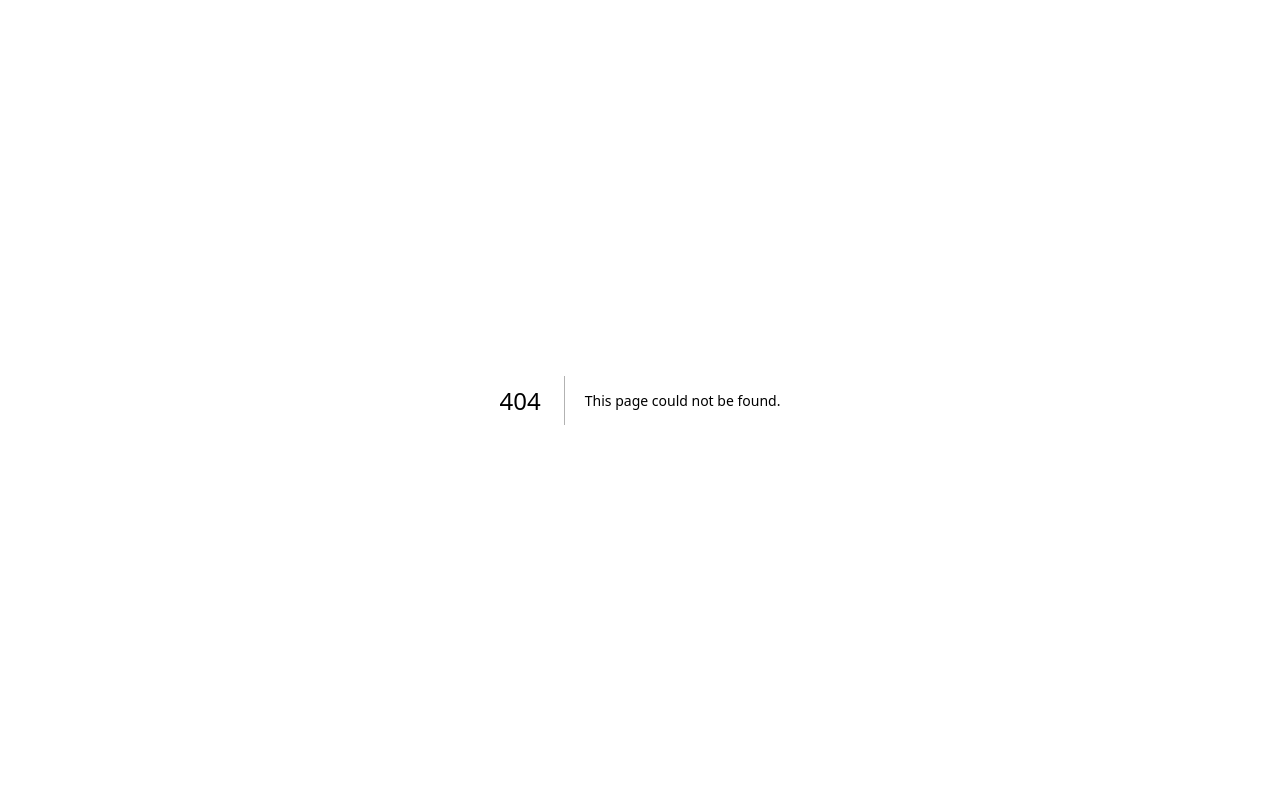
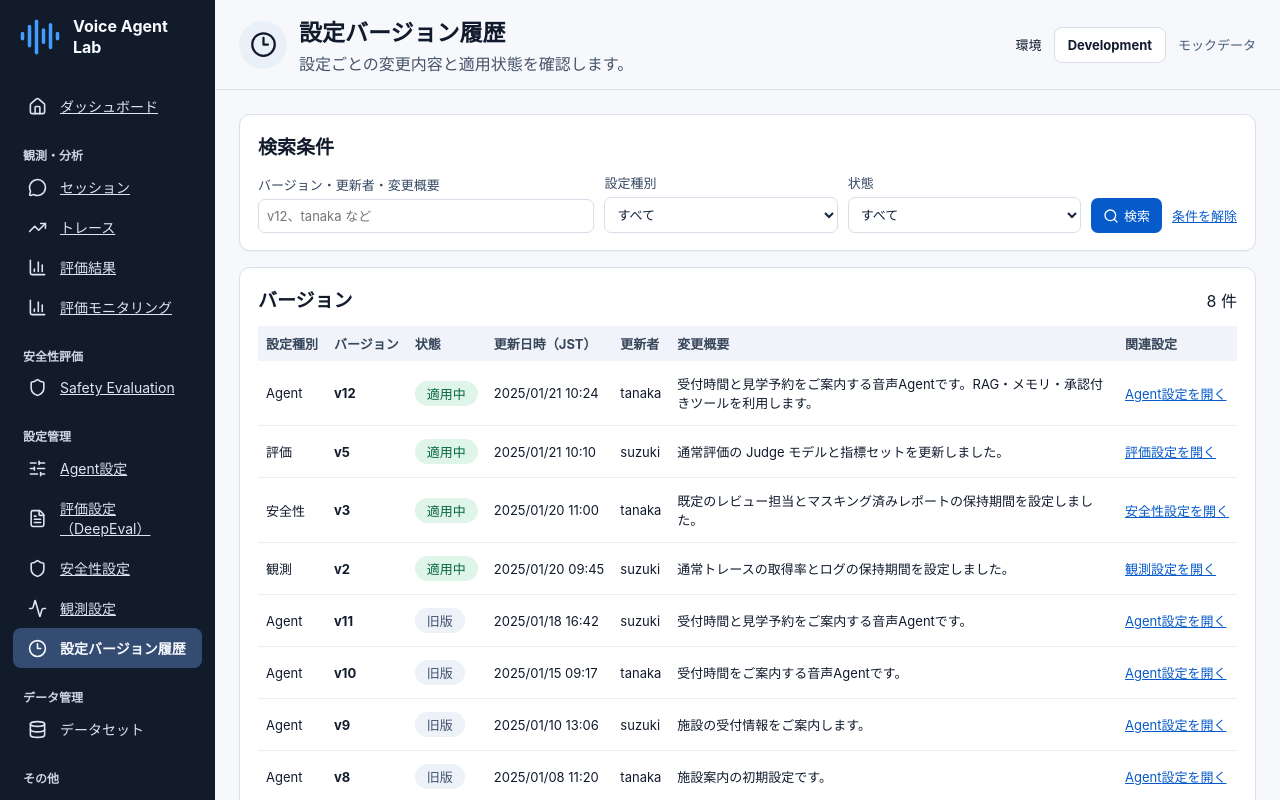
Before and after one commit to Itsuki911/Care-support-voice-agent, a Next.js app in the folder evaluation-web/: page /config/history in a window 1280 px wide. Before the commit this address had no page. Shown: the top 800 px of the page. Built offline with nearby package versions, Linux system fonts and the light colour scheme.

Commit message:
Add configuration version history mock

```diff
--- /dev/null
+++ b/evaluation-web/app/config/history/page.tsx
@@ -0,0 +1,70 @@
+import Link from "next/link";
+import { Clock3, Search } from "lucide-react";
+import Sidebar from "../../sidebar";
+import { active, versions } from "../agent/demo-settings";
+import "../../observation-list.css";
+import "../evaluator/evaluator.css";
+
+export const metadata = { title: "設定バージョン履歴 | Voice Agent Lab" };
+
+const entries = [
+  ...versions.map((version) => ({
+    id: version.id, type: "Agent", href: "/config/agent", date: version.date,
+    author: version.author, state: version.id === active.id ? "適用中" : "旧版",
+    summary: version.description,
+  })),
+  { id: "v5", type: "評価", href: "/config/evaluator", date: "2025/01/21 10:10", author: "suzuki", state: "適用中", summary: "通常評価の Judge モデルと指標セットを更新しました。" },
+  { id: "v3", type: "安全性", href: "/config/safety", date: "2025/01/20 11:00", author: "tanaka", state: "適用中", summary: "既定のレビュー担当とマスキング済みレポートの保持期間を設定しました。" },
+  { id: "v2", type: "観測", href: "/config/observability", date: "2025/01/20 09:45", author: "suzuki", state: "適用中", summary: "通常トレースの取得率とログの保持期間を設定しました。" },
+].sort((a, b) => b.date.localeCompare(a.date));
+
+const types = [...new Set(entries.map((entry) => entry.type))];
+const states = ["適用中", "旧版"];
+type SearchParams = Promise<Record<string, string | string[] | undefined>>;
+
+export default async function ConfigHistoryPage({ searchParams }: { searchParams: SearchParams }) {
+  const params = await searchParams;
+  const query = typeof params.q === "string" ? params.q.trim() : "";
+  const type = types.find((option) => option === params.type) ?? "";
+  const state = states.find((option) => option === params.state) ?? "";
+  const term = query.toLowerCase();
+  const rows = entries.filter((entry) =>
+    (!type || entry.type === type) && (!state || entry.state === state) &&
+    [entry.id, entry.author, entry.summary].some((value) => value.toLowerCase().includes(term))
+  );
+
+  return <div className="shell">
+    <Sidebar section="config-history" />
+    <main className="observation-list">
+      <header>
+        <div className="heading"><span className="home"><Clock3 size={27} /></span><div>
+          <h1>設定バージョン履歴</h1><p>設定ごとの変更内容と適用状態を確認します。</p>
+        </div></div>
+        <div className="environment">環境 <strong>Development</strong><span>モックデータ</span></div>
+      </header>
+      <div className="content">
+        <section className="card panel">
+          <h2>検索条件</h2>
+          <form key={JSON.stringify([query, type, state])} action="/config/history" className="observation-filters">
+            <label>バージョン・更新者・変更概要<input type="search" name="q" placeholder="v12、tanaka など" defaultValue={query} /></label>
+            <label>設定種別<select name="type" defaultValue={type}><option value="">すべて</option>{types.map((option) => <option key={option}>{option}</option>)}</select></label>
+            <label>状態<select name="state" defaultValue={state}><option value="">すべて</option>{states.map((option) => <option key={option}>{option}</option>)}</select></label>
+            <div className="observation-filter-actions"><button type="submit"><Search size={16} /> 検索</button><Link href="/config/history">条件を解除</Link></div>
+          </form>
+        </section>
+        <section className="card panel">
+          <div className="panel-heading"><h2>バージョン</h2><span>{rows.length} 件</span></div>
+          {rows.length === 0 ? <p className="observation-list-empty">一致する設定バージョンがありません。</p> :
+            <div className="table-wrap"><table aria-label="設定バージョン履歴">
+              <thead><tr>{["設定種別", "バージョン", "状態", "更新日時（JST）", "更新者", "変更概要", "関連設定"].map((label) => <th key={label} scope="col">{label}</th>)}</tr></thead>
+              <tbody>{rows.map(({ id, type, href, date, author, state, summary }) => <tr key={`${type}-${id}`}>
+                <td>{type}</td><td><strong>{id}</strong></td><td><span className="status" data-evaluation={state === "適用中" ? "評価完了" : undefined}>{state}</span></td>
+                <td>{date}</td><td>{author}</td><td style={{ whiteSpace: "normal", minWidth: 190 }}>{summary}</td><td><Link href={href}>{type}設定を開く</Link></td>
+              </tr>)}</tbody>
+            </table></div>}
+          <p className="evaluator-caption">関連設定のリンクから現在の設定を開きます。版の適用・ロールバックは未接続です。</p>
+        </section>
+      </div>
+    </main>
+  </div>;
+}
--- a/evaluation-web/app/sidebar.tsx
+++ b/evaluation-web/app/sidebar.tsx
@@ -4,7 +4,7 @@ import { Activity, AudioLines, BarChart3, Clock3, Database, FileText, House, Mes
 const groups = [
   { label: "観測・分析", items: [[MessageCircle, "セッション"], [TrendingUp, "トレース"], [BarChart3, "評価結果"], [BarChart3, "評価モニタリング"]] },
   { label: "安全性評価", items: [[Shield, "Safety Evaluation"]] },
-  { label: "設定管理", items: [[SlidersHorizontal, "Agent設定"], [FileText, "評価設定（DeepEval）"], [Shield, "安全性設定"], [Activity, "観測設定"]] },
+  { label: "設定管理", items: [[SlidersHorizontal, "Agent設定"], [FileText, "評価設定（DeepEval）"], [Shield, "安全性設定"], [Activity, "観測設定"], [Clock3, "設定バージョン履歴"]] },
   { label: "データ管理", items: [[Database, "データセット"]] },
   { label: "その他", items: [[Tag, "アノテーション"], [Clock3, "実行履歴"]] },
 ] as const;
@@ -19,9 +19,10 @@ const destinations: Record<string, { section: string; href: string } | undefined
   "評価設定（DeepEval）": { section: "evaluator-config", href: "/config/evaluator" },
   "安全性設定": { section: "safety-config", href: "/config/safety" },
   "観測設定": { section: "observability-config", href: "/config/observability" },
+  "設定バージョン履歴": { section: "config-history", href: "/config/history" },
 };
 
-export default function Sidebar({ section }: { section: "dashboard" | "sessions" | "traces" | "evaluations" | "evaluator-monitoring" | "safety" | "agent-config" | "evaluator-config" | "safety-config" | "observability-config" }) {
+export default function Sidebar({ section }: { section: "dashboard" | "sessions" | "traces" | "evaluations" | "evaluator-monitoring" | "safety" | "agent-config" | "evaluator-config" | "safety-config" | "observability-config" | "config-history" }) {
   return (
       <aside>
         <div className="brand"><AudioLines size={42} /> <span>{section !== "dashboard" ? "Voice Agent Lab" : <>Voice Agent<br />Evaluation Platform</>}</span></div>
```
Also changed, not shown: 2 other files (tests, documents, lock files or other folders).
